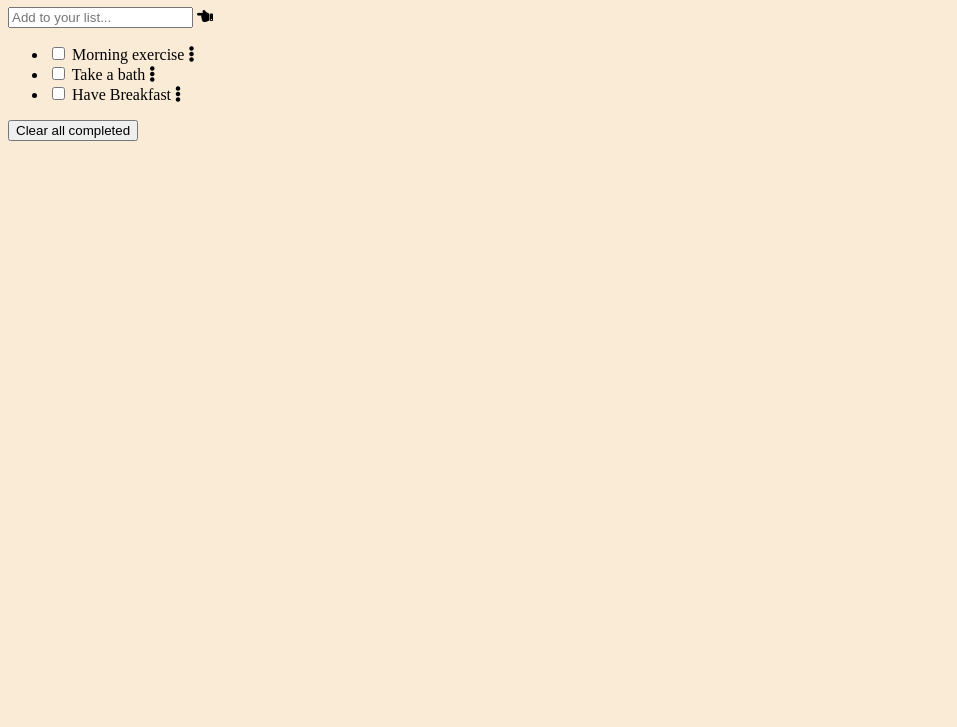
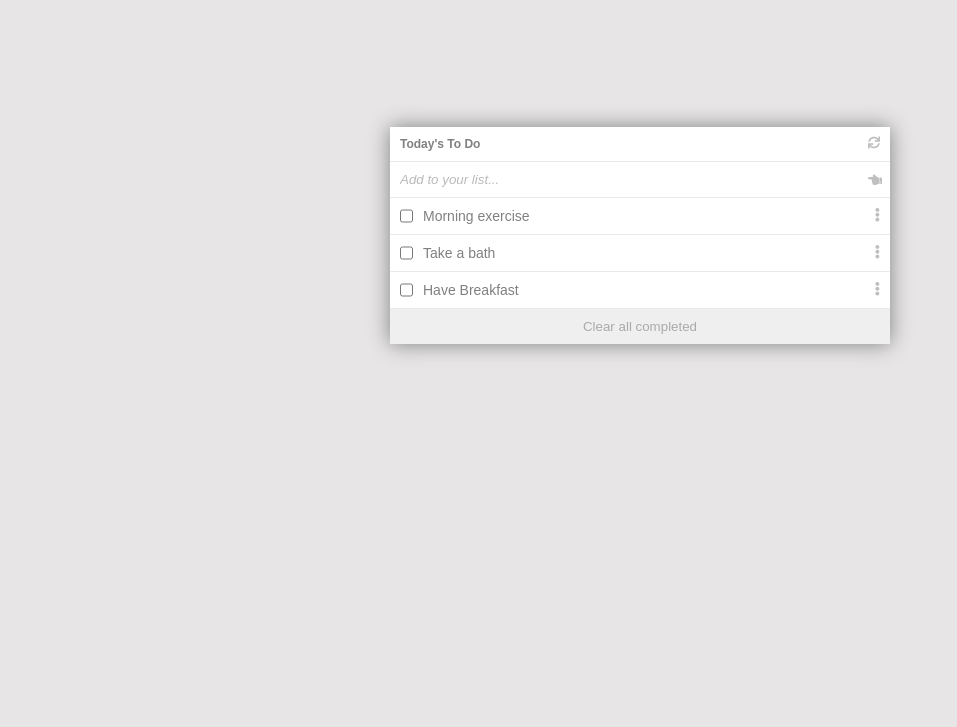
Before and after one commit to DhuruvSingh/To-Do-List, a website built with webpack: page public/index.html in a window 1280 px wide. Shown: the part 73-800 px from the top of the page, without its empty margins (0-957 px from the left). Built offline with nearby package versions, Linux system fonts and the light colour scheme.

Commit message:
Add styling

```diff
--- a/src/style.css
+++ b/src/style.css
@@ -1,3 +1,106 @@
+* {
+    margin: 0;
+    padding: 0;
+    box-sizing: border-box;
+}
+
+i {
+    opacity: 50%;
+}
+
+:root {
+    --width-table-content: 100%;
+    --padding-table-content: 10px;
+    --border-bottom-list: 1px solid rgba(128, 128, 128, 0.164);
+}
+
 body {
-    background-color: antiquewhite;
+    font-family: Arial, Helvetica, sans-serif;
+    font-size: 14px;
+    background-color: rgba(192, 189, 189, 0.381);
+    color: gray;
 }
+
+#container-list {
+    box-shadow: 0 0 20px;
+    background-color: white;
+    width: 80%;
+    margin: 0 auto;
+    margin-top: 25vh;
+    max-width: 500px;
+    grid-auto-rows: auto;
+    cursor: pointer;
+}
+
+#toDoList-title {
+    font-size: 12px;
+    display: flex;
+    justify-content: space-between;
+    padding: var(--padding-table-content);
+    border-bottom: var(--border-bottom-list);
+}
+
+#div-container-inputList {
+    display: flex;
+    position: relative;
+}
+
+#icon-input {
+    display: flex;
+    align-items: center;
+    justify-content: center;
+    position: absolute;
+    right: 8px;
+    top: 50%;
+    bottom: 50%;
+    cursor: text;
+}
+
+#input-list {
+    width: var(--width-table-content);
+    padding: var(--padding-table-content);
+    border: none;
+    outline: none;
+    border-bottom: var(--border-bottom-list);
+}
+
+::placeholder {
+    border: none;
+    font-style: oblique;
+    opacity: 50%;
+    outline: none;
+}
+
+#ul-container-list {
+    list-style: none;
+}
+
+#ul-container-list li {
+    list-style: none;
+    display: flex;
+    gap: 10px;
+    padding: var(--padding-table-content);
+    border-bottom: var(--border-bottom-list);
+}
+
+#ul-container-list li i {
+    margin-left: auto;
+}
+
+#clearbtn-list {
+    border: none;
+    width: var(--width-table-content);
+    padding: var(--padding-table-content);
+    color: rgba(128, 128, 128, 0.622);
+    cursor: pointer;
+}
+
+.testing-btn {
+    display: flex;
+    justify-content: center;
+    color: red;
+}
+
+.text-crossLine {
+    text-decoration: line-through !important;
+}
```
